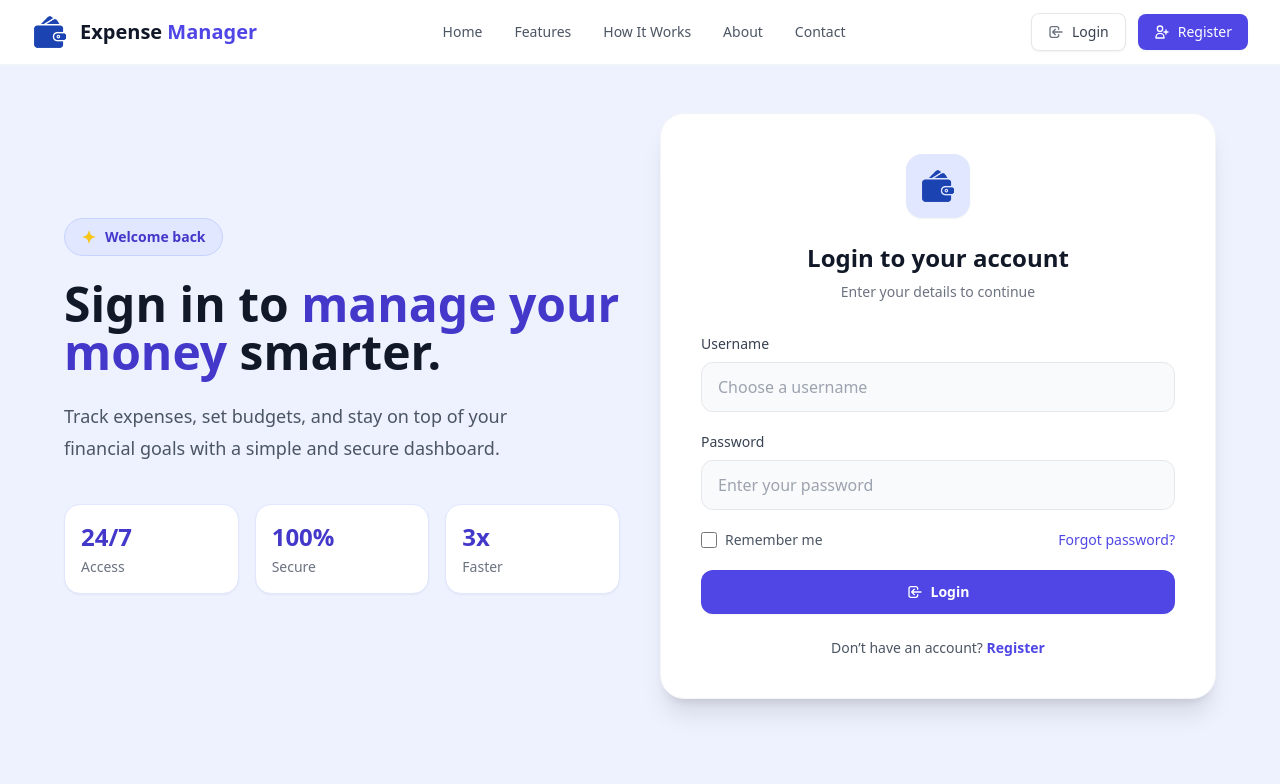
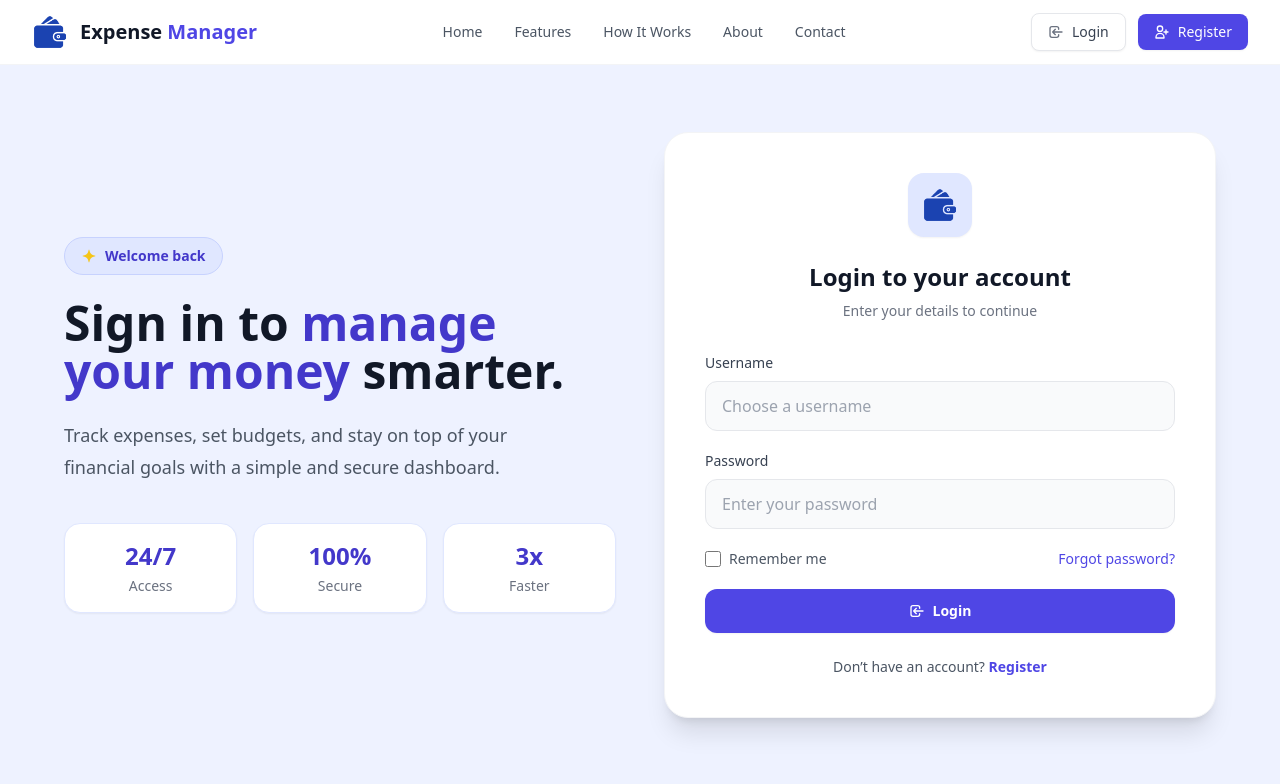
Before and after one commit to Ankitkumarbishwas/EXPENSE-MANAGER-DJANGO, a Django app: page /login/ in a window 1280 px wide. Shown: the top 784 px of the page. Run offline with Django 5.2, Linux system fonts and the light colour scheme; some libraries are stand-ins or nearby versions.

Commit message:
update login.html

```diff
--- a/expensemanager/expense/templates/login.html
+++ b/expensemanager/expense/templates/login.html
@@ -10,72 +10,72 @@
 <body class="bg-indigo-50 min-h-screen text-gray-800">
     {% include "header.html" %}
 
-    <main class="px-6 py-12 sm:px-10 lg:px-16">
-        <div class="max-w-6xl mx-auto grid items-center gap-10 md:grid-cols-2">
-            <div class="space-y-6">
-                <span class="inline-flex items-center gap-2 bg-indigo-100 text-indigo-700 border border-indigo-200 rounded-full px-4 py-2 text-sm font-semibold">
+    <main class="px-4 py-8 sm:px-8 sm:py-12 lg:px-16 flex items-center justify-center min-h-[calc(100vh-80px)]">
+        <div class="max-w-6xl w-full mx-auto grid items-center gap-8 lg:gap-12 md:grid-cols-2">
+            <div class="space-y-4 sm:space-y-6 text-center md:text-left">
+                <span class="inline-flex items-center gap-2 bg-indigo-100 text-indigo-700 border border-indigo-200 rounded-full px-4 py-1.5 sm:py-2 text-xs sm:text-sm font-semibold">
                     <img src="{% static 'sparkle.png' %}" alt="sparkle" class="h-4 w-4">
                     Welcome back
                 </span>
 
-                <h1 class="text-4xl font-bold leading-tight text-gray-900 sm:text-5xl">
+                <h1 class="text-3xl sm:text-4xl lg:text-5xl font-bold leading-tight text-gray-900">
                     Sign in to <span class="text-indigo-700">manage your money</span> smarter.
                 </h1>
 
-                <p class="max-w-lg text-lg leading-8 text-gray-600">
+                <p class="max-w-lg mx-auto md:mx-0 text-base sm:text-lg leading-relaxed sm:leading-8 text-gray-600">
                     Track expenses, set budgets, and stay on top of your financial goals with a simple and secure dashboard.
                 </p>
 
-                <div class="grid grid-cols-3 gap-4 pt-4">
-                    <div class="rounded-2xl border border-indigo-100 bg-white p-4 shadow-sm">
-                        <p class="text-2xl font-bold text-indigo-700">24/7</p>
-                        <p class="mt-1 text-sm text-gray-500">Access</p>
+                <div class="grid grid-cols-3 gap-3 sm:gap-4 pt-2 sm:pt-4">
+                    <div class="rounded-2xl border border-indigo-100 bg-white p-3 sm:p-4 shadow-sm text-center">
+                        <p class="text-xl sm:text-2xl font-bold text-indigo-700">24/7</p>
+                        <p class="mt-1 text-xs sm:text-sm text-gray-500">Access</p>
                     </div>
-                    <div class="rounded-2xl border border-indigo-100 bg-white p-4 shadow-sm">
-                        <p class="text-2xl font-bold text-indigo-700">100%</p>
-                        <p class="mt-1 text-sm text-gray-500">Secure</p>
+                    <div class="rounded-2xl border border-indigo-100 bg-white p-3 sm:p-4 shadow-sm text-center">
+                        <p class="text-xl sm:text-2xl font-bold text-indigo-700">100%</p>
+                        <p class="mt-1 text-xs sm:text-sm text-gray-500">Secure</p>
                     </div>
-                    <div class="rounded-2xl border border-indigo-100 bg-white p-4 shadow-sm">
-                        <p class="text-2xl font-bold text-indigo-700">3x</p>
-                        <p class="mt-1 text-sm text-gray-500">Faster</p>
+                    <div class="rounded-2xl border border-indigo-100 bg-white p-3 sm:p-4 shadow-sm text-center">
+                        <p class="text-xl sm:text-2xl font-bold text-indigo-700">3x</p>
+                        <p class="mt-1 text-xs sm:text-sm text-gray-500">Faster</p>
                     </div>
                 </div>
             </div>
 
-            <div class="bg-white rounded-3xl border border-gray-100 shadow-xl p-8 sm:p-10">
+            <div class="bg-white rounded-3xl border border-gray-100 shadow-xl p-6 sm:p-8 md:p-10 w-full max-w-md mx-auto md:max-w-none">
                 <div class="flex items-center justify-center mb-6">
-                    <div class="flex h-16 w-16 items-center justify-center rounded-2xl bg-indigo-100 shadow-sm">
-                        <img src="{% static 'wallet.png' %}" alt="Expense Manager" class="h-9 w-9 object-contain">
+                    <div class="flex h-14 w-14 sm:h-16 sm:w-16 items-center justify-center rounded-2xl bg-indigo-100 shadow-sm">
+                        <img src="{% static 'wallet.png' %}" alt="Expense Manager" class="h-8 w-8 sm:h-9 sm:w-9 object-contain">
                     </div>
                 </div>
 
                 <div class="text-center">
-                    <h2 class="text-2xl font-bold text-gray-900">Login to your account</h2>
-                    <p class="mt-2 text-sm text-gray-500">Enter your details to continue</p>
+                    <h2 class="text-xl sm:text-2xl font-bold text-gray-900">Login to your account</h2>
+                    <p class="mt-1 sm:mt-2 text-xs sm:text-sm text-gray-500">Enter your details to continue</p>
                 </div>
 
-                <form action="" method="POST" class="mt-8 space-y-5">
+                <form action="" method="POST" class="mt-6 sm:mt-8 space-y-4 sm:space-y-5">
                     {% csrf_token %}
 
                     <div>
-                        <label for="username" class="mb-2 block text-sm font-medium text-gray-700">Username</label>
-                        <input name="username" type="text" placeholder="Choose a username" class="w-full rounded-xl border border-gray-200 bg-gray-50 px-4 py-3 text-gray-700 outline-none transition " />
+                        <label for="username" class="mb-1.5 sm:mb-2 block text-sm font-medium text-gray-700">Username</label>
+                        <input id="username" name="username" type="text" placeholder="Choose a username" class="w-full rounded-xl border border-gray-200 bg-gray-50 px-4 py-2.5 sm:py-3 text-sm sm:text-base text-gray-700 outline-none transition focus:border-indigo-500 focus:bg-white" />
                     </div>
 
                     <div>
-                        <label for="password" class="mb-2 block text-sm font-medium text-gray-700">Password</label>
-                        <input  name="password" type="password" placeholder="Enter your password" class="w-full rounded-xl border border-gray-200 bg-gray-50 px-4 py-3 text-gray-700 outline-none" />
+                        <label for="password" class="mb-1.5 sm:mb-2 block text-sm font-medium text-gray-700">Password</label>
+                        <input id="password" name="password" type="password" placeholder="Enter your password" class="w-full rounded-xl border border-gray-200 bg-gray-50 px-4 py-2.5 sm:py-3 text-sm sm:text-base text-gray-700 outline-none transition focus:border-indigo-500 focus:bg-white" />
                     </div>
 
-                    <div class="flex items-center justify-between">
-                        <label class="flex items-center gap-2 text-sm text-gray-600">
-                            <input type="checkbox" class="h-4 w-4 rounded border-gray-300 text-indigo-600">
+                    <div class="flex flex-col sm:flex-row items-start sm:items-center justify-between gap-2 sm:gap-0 text-sm">
+                        <label class="flex items-center gap-2 text-gray-600 cursor-pointer">
+                            <input type="checkbox" class="h-4 w-4 rounded border-gray-300 text-indigo-600 focus:ring-indigo-500">
                             Remember me
                         </label>
-                        <a href="" class="text-sm font-medium text-indigo-600 hover:text-indigo-700">Forgot password?</a>
+                        <a href="" class="font-medium text-indigo-600 hover:text-indigo-700">Forgot password?</a>
                     </div>
 
-                    <button type="submit" class="inline-flex w-full items-center justify-center gap-2 rounded-xl bg-indigo-600 px-4 py-3 text-sm font-semibold text-white shadow-sm transition hover:bg-indigo-700">
+                    <button type="submit" class="inline-flex w-full items-center justify-center gap-2 rounded-xl bg-indigo-600 px-4 py-3 text-sm font-semibold text-white shadow-sm transition hover:bg-indigo-700 active:scale-[0.99]">
                         <svg class="h-4 w-4" fill="none" stroke="currentColor" viewBox="0 0 24 24">
                             <path stroke-linecap="round" stroke-linejoin="round" stroke-width="2" d="M11 16l-4-4m0 0l4-4m-4 4h14m-5 4v1a3 3 0 01-3 3H6a3 3 0 01-3-3V7a3 3 0 013-3h7a3 3 0 013 3v1"/>
                         </svg>
@@ -83,7 +83,7 @@
                     </button>
                 </form>
 
-                <p class="mt-6 text-center text-sm text-gray-600">
+                <p class="mt-6 text-center text-xs sm:text-sm text-gray-600">
                     Don’t have an account?
                     <a href="{% url 'register' %}" class="font-semibold text-indigo-600 hover:text-indigo-700">Register</a>
                 </p>
```
